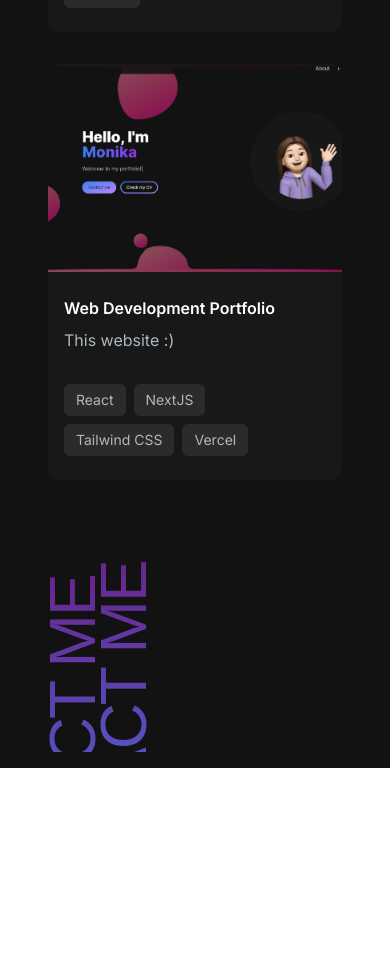
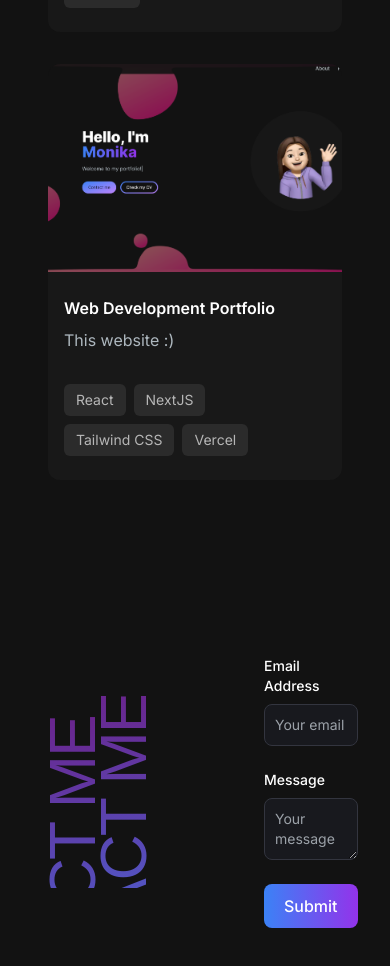
Before and after one commit to MonikaZemankiewicz/portfolio-website, a Next.js app: page / in a window 390 px wide. Shown: the part 4358-5324 px from the top of the page. Before the commit the page ends 5126 px from the top, so only its background shows below. Built offline with nearby package versions, Linux system fonts and the light colour scheme; a web font is replaced by a local one.

Commit message:
contact form

```diff
--- a/package.json
+++ b/package.json
@@ -9,6 +9,7 @@
     "lint": "next lint"
   },
   "dependencies": {
+    "@formspree/react": "^2.5.1",
     "@heroicons/react": "^2.0.18",
     "@motionone/utils": "^10.16.3",
     "framer-motion": "^10.16.4",
--- /dev/null
+++ b/src/app/components/ContactSection.jsx
@@ -0,0 +1,77 @@
+"use client";
+import React from "react";
+import { useForm, ValidationError } from "@formspree/react";
+import ScrollingHeader from "./ScrollingHeader";
+
+const ContactSection = () => {
+  const [state, handleSubmit] = useForm("xdorroaq");
+
+  return state.succeeded ? (
+    <section className="flex m-auto my-12 py-24 max-w-3xl gap-6 items-center justify-center">
+      <div>
+        <h1 className="text-white text-center mb-6 text-2xl sm:text-3xl font-bold">
+          Thank you for your{" "}
+          <span className="text-transparent text-2xl sm:text-3xl bg-clip-text bg-gradient-to-r from-blue-500 to-purple-600 font-bold">
+            submission!
+          </span>
+        </h1>
+        <h2 className="text-white text-center mb-6  text-sm sm:text-lg">
+          {" "}
+          I will get back to you as soon as possible 📬
+        </h2>
+      </div>
+    </section>
+  ) : (
+    <section className="text-[#ebede8] flex m-auto my-12 py-24 max-w-3xl gap-6">
+      <ScrollingHeader></ScrollingHeader>
+      <form onSubmit={handleSubmit} className="grow flex flex-col">
+        <div className="mb-6">
+          <label
+            htmlFor="email"
+            className="text-white block text-sm mb-2 font-medium"
+          >
+            Email Address
+          </label>
+          <input
+            id="email"
+            type="email"
+            name="email"
+            placeholder="Your email"
+            className="bg-[#18191E] border border-[#33353F] placeholder-[#9CA2A9] text-gray-100 text-sm rounded-lg block w-full p-2.5"
+          />
+          <ValidationError prefix="Email" field="email" errors={state.errors} />
+        </div>
+        <div className="mb-6">
+          <label
+            htmlFor="message"
+            className="text-white block text-sm mb-2 font-medium"
+          >
+            Message
+          </label>
+          <textarea
+            id="message"
+            name="message"
+            required
+            placeholder="Your message"
+            className="bg-[#18191E] border border-[#33353F] placeholder-[#9CA2A9] text-gray-100 text-sm rounded-lg block w-full p-2.5"
+          />
+          <ValidationError
+            prefix="Message"
+            field="message"
+            errors={state.errors}
+          />
+        </div>
+        <button
+          type="submit"
+          disabled={state.submitting}
+          className="bg-gradient-to-r from-blue-500 to-purple-600 hover:bg-purple-600 text-white font-medium py-2.5 px-5 rounded-lg w-full"
+        >
+          Submit
+        </button>
+        <ValidationError errors={state.errors} />
+      </form>
+    </section>
+  );
+};
+
+export default ContactSection;
--- a/src/app/components/ProjectsSection.jsx
+++ b/src/app/components/ProjectsSection.jsx
@@ -64,7 +64,7 @@ const ProjectsSection = () => {
       <h2 className="text-4xl text-white text-center font-bold mb-4">
         My Projects
       </h2>
-      <div className="text-white flex flex-row justify-center items-center gap-2 py-6">
+      <div className="text-white flex justify-center items-center gap-2 py-6">
         <ProjectsCategoryButton
           onClick={handleTagChange}
           category="All"
--- a/src/app/components/ScrollingHeader.jsx
+++ b/src/app/components/ScrollingHeader.jsx
@@ -69,6 +69,10 @@ function ParallaxText({ children, baseVelocity = 100 }) {
         <span className={vina_sans.className}>{children} </span>
         <span className={vina_sans.className}>{children} </span>
         <span className={vina_sans.className}>{children} </span>
+        {/* <span>{children} </span>
+        <span>{children} </span>
+        <span>{children} </span>
+        <span>{children} </span> */}
       </motion.div>
     </div>
   );
@@ -76,9 +80,11 @@ function ParallaxText({ children, baseVelocity = 100 }) {
 
 export default function ScrollingHeader() {
   return (
-    <section className="scrolling_header w-48 h-48">
-      <ParallaxText baseVelocity={-5}>Contact me</ParallaxText>
-      <ParallaxText baseVelocity={5}>Contact me</ParallaxText>
-    </section>
+    <div className="flex items-center">
+      <section className="scrolling_header w-48 h-48">
+        <ParallaxText baseVelocity={-5}>Contact me</ParallaxText>
+        <ParallaxText baseVelocity={5}>Contact me</ParallaxText>
+      </section>
+    </div>
   );
 }
--- a/src/app/page.js
+++ b/src/app/page.js
@@ -6,6 +6,7 @@ import Skills from "./components/Skills";
 import ScrollingHeader from "./components/ScrollingHeader";
 import LavaLamp from "./components/LavaLamp";
 import ProjectsSection from "./components/ProjectsSection";
+import ContactSection from "./components/ContactSection";
 
 export default function Home() {
   return (
@@ -24,7 +25,7 @@ export default function Home() {
         {/* <SkillsChart></SkillsChart> */}
         <ProjectsSection></ProjectsSection>
         <div className="mb-20"></div>
-        <ScrollingHeader></ScrollingHeader>
+        <ContactSection></ContactSection>
       </div>
     </main>
   );
```
Also changed, not shown: 1 other file (tests, documents, lock files or other folders).
